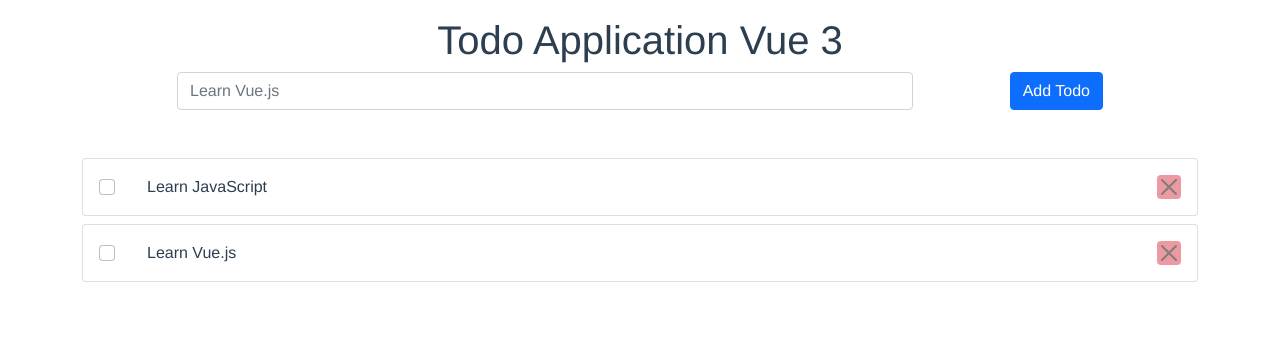
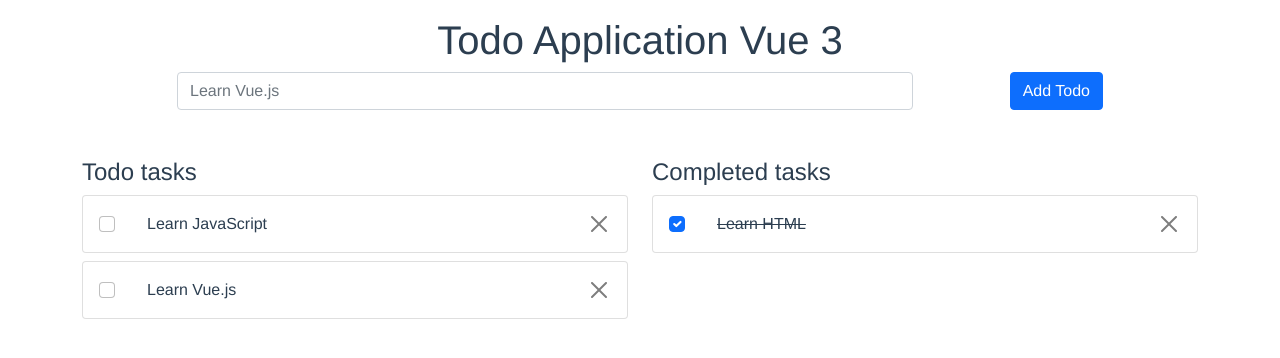
Before and after one commit to snzhr/todo-app, a Vue app: page / in a window 1280 px wide. Shown: the top 358 px of the page. Built offline with nearby package versions, Linux system fonts and the light colour scheme.

Commit message:
completed todos added

```diff
--- a/src/App.vue
+++ b/src/App.vue
@@ -2,24 +2,35 @@
   <div class="main container my-3">
     <h1>Todo Application Vue 3</h1>
     <todo-form @addtodo="addTodo"></todo-form>
-    <todo-list :todoItems="todos" @delete="removeItem"></todo-list>
+    <div class="row">
+        <div class="col-6">
+          <h4>Todo tasks</h4>
+    <todo-list :todoItems="todos" :completedTodos="doneTodos"></todo-list>
+        </div>
+        <div class="col-6">
+          <h4>Completed tasks</h4>
+          <done-list :doneItems="doneTodos" :uncompletedItems="todos"></done-list>
+        </div>
+    </div>
   </div>
 </template>
 
 <script>
 import TodoForm from "./components/TodoForm.vue";
 import TodoList from './components/TodoList.vue'
+import DoneList from "./components/DoneList.vue"
 export default {
   name: "App",
   components: {
-    TodoForm, TodoList
+    TodoForm, TodoList, DoneList
   },
   data(){
     return{
       todos:[
         {id:1, title: 'Learn JavaScript', isDone: false},
         {id:2, title: 'Learn Vue.js', isDone: false}
-      ]
+      ],
+      doneTodos:[{id:1, title: 'Learn HTML', isDone: true}]
     }
   },
   methods:{
--- /dev/null
+++ b/src/components/DoneList.vue
@@ -0,0 +1,33 @@
+<template>
+<single-todo @delete="removeItem(todo)" @tick="checkDone(todo)" :todo="todo" v-for="todo in doneItems" :key="todo.id"></single-todo>
+</template>
+
+<script>
+import SingleTodo from './SingleTodo.vue';
+export default {
+  components: { SingleTodo },
+    props:{
+        doneItems:{
+            type: Array,
+            required: true
+        },
+        uncompletedItems:{
+            type: Array
+        }
+    },
+    methods:{
+        removeItem(todo){
+      this.doneItems.splice(this.doneItems.indexOf(todo), 1);
+    },
+    checkDone(post){
+         post.isDone = false;
+         this.uncompletedItems.push(post);
+         this.doneItems.splice(this.doneItems.indexOf(post), 1)
+        }
+    }
+}
+</script>
+
+<style>
+
+</style>
--- /dev/null
+++ b/src/components/SingleTodo.vue
@@ -0,0 +1,32 @@
+<template>
+   <div class="card d-flex flex-row align-items-center mb-2">
+  <input class="form-check-input mx-3 mb-1" type="checkbox" :checked="todo.isDone" @change="$emit('tick', todo)">
+  <div class="card-body">
+   <span class="card-title" :class="{doneItem:todo.isDone}" :data-status="todo.isDone">{{todo.title}}</span>
+  </div>
+  <button type="button" @click="$emit('delete', todo)" class="btn-close close-custom mx-3" aria-label="Close"></button>
+
+</div>
+</template>
+
+<script>
+export default {
+    props:{
+        todo:{
+            type: Object
+        }
+    },
+
+}
+</script>
+
+<style>
+.doneItem{
+    text-decoration: line-through;
+}
+.form-check-input{
+    cursor: pointer;
+}
+
+
+</style>
--- a/src/components/TodoList.vue
+++ b/src/components/TodoList.vue
@@ -1,38 +1,31 @@
 <template>
-  <div class="card d-flex flex-row align-items-center mb-2" v-for="todo in todoItems" :key="todo.id">
-  <input class="form-check-input mx-3 mb-1" type="checkbox" @change="checkDone(todo)">
-  <div class="card-body">
-   <span class="card-title" :class="{doneItem:todo.isDone}" :data-status="todo.isDone">{{todo.title}}</span>
-  </div>
-  <button type="button" @click="$emit('delete', todo)" class="btn-close bg-danger mx-3" aria-label="Close"></button>
+<div>
+<single-todo @delete="removeItem" @tick="checkDone(todo)" :todo="todo" v-for="todo in todoItems" :key="todo.id"></single-todo>
 </div>
 </template>
 
 <script>
+import SingleTodo from './SingleTodo.vue';
 export default {
+  components: { SingleTodo },
     props:{
         todoItems:{
             type: Array,
             required: true
+        },
+        completedTodos:{
+            type: Array
         }
     },
     methods:{
-        checkDone(post){
-           if (post.isDone === false) {
-           post.isDone = true;
-           } else {
-           post.isDone = false;
-           }
+        removeItem(todo){
+      this.todoItems.splice(this.todoItems.indexOf(todo), 1);
+    },
+     checkDone(post){
+         post.isDone = true;
+         this.completedTodos.push(post);
+         this.todoItems.splice(this.todoItems.indexOf(post), 1)
         }
     }
 }
 </script>
-
-<style>
-.doneItem{
-    text-decoration: line-through;
-}
-.form-check-input{
-    cursor: pointer;
-}
-</style>
```
